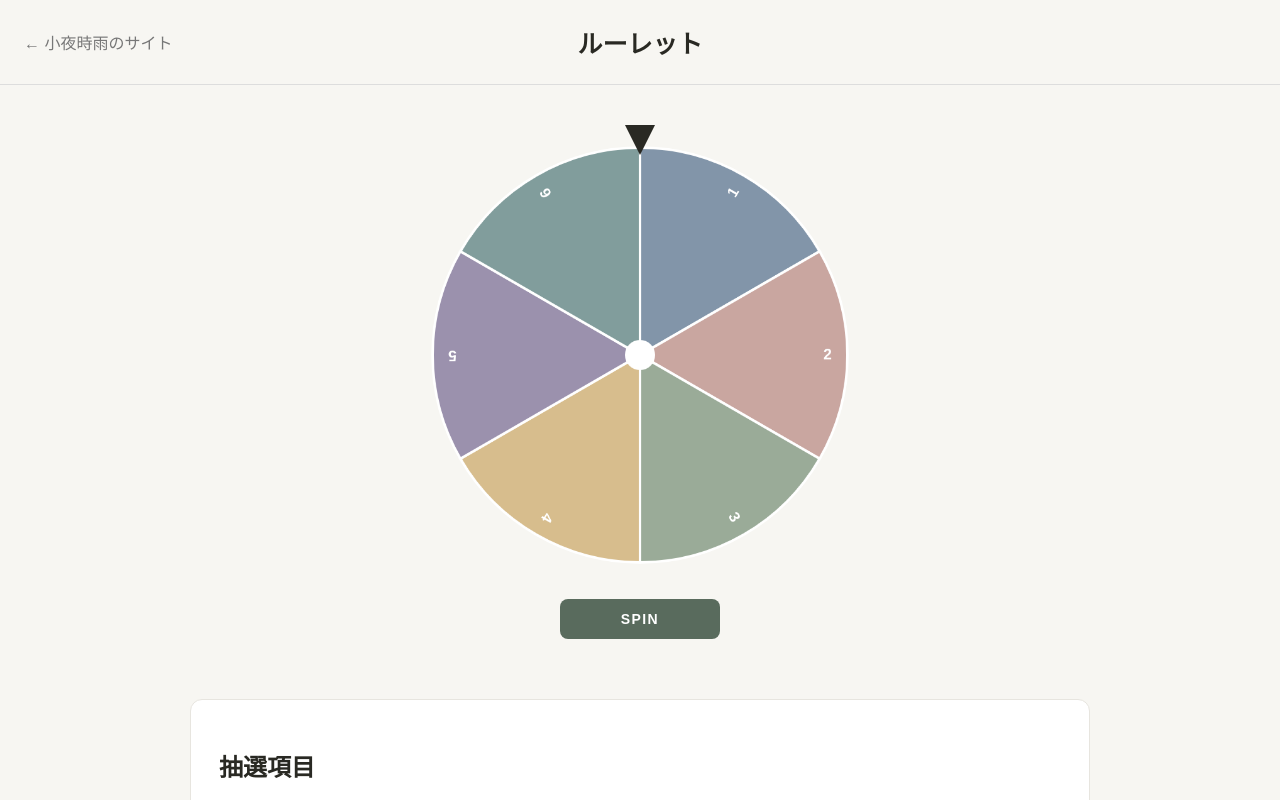
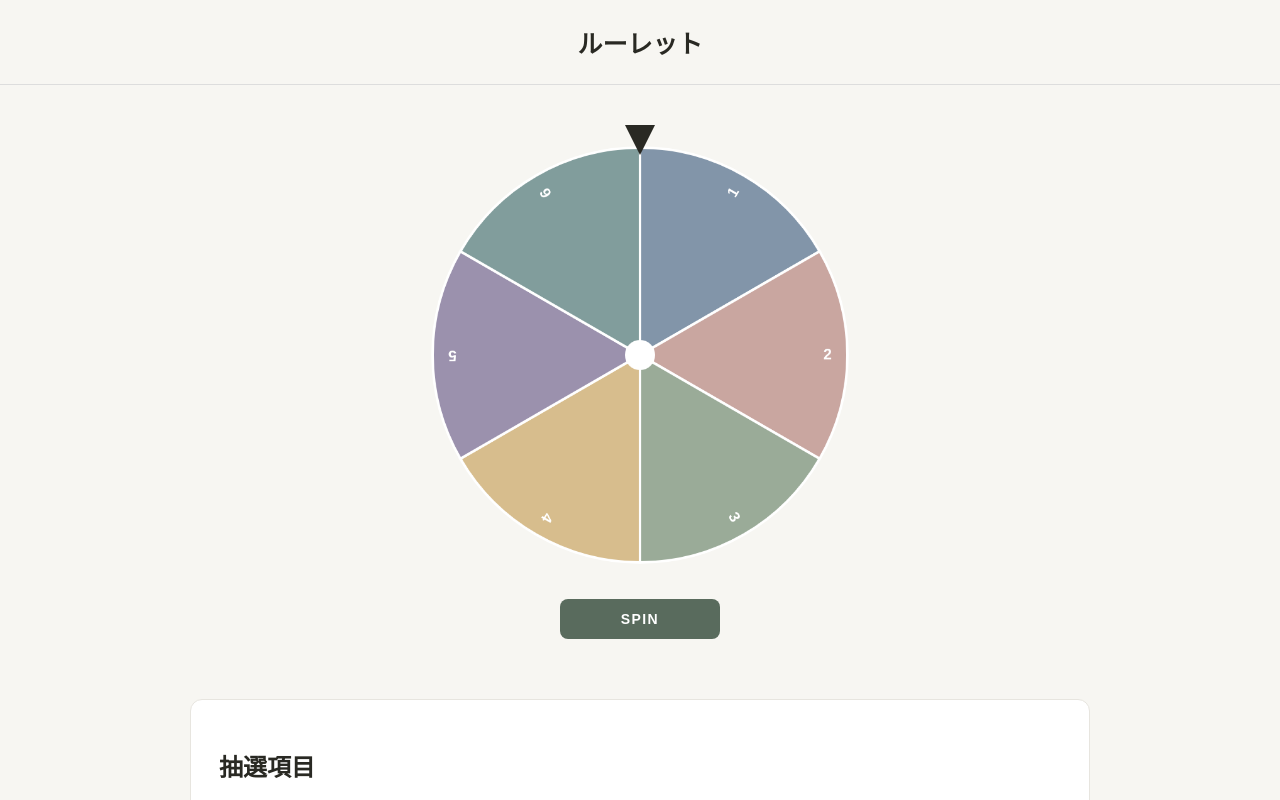
Before and after one commit to Shiguresayo/my-portfolio, a plain HTML site: page roulette.html in a window 1280 px wide. Shown: the top 800 px of the page. Drawn offline with Linux system fonts and the light colour scheme.

Commit message:
Remove link to index.html in roulette.html

```diff
--- a/roulette.html
+++ b/roulette.html
@@ -9,7 +9,7 @@
 </head>
 <body>
   <header>
-    <a href="index.html">← 小夜時雨のサイト</a>
+
     <h1>ルーレット</h1>
   </header>
 
```
